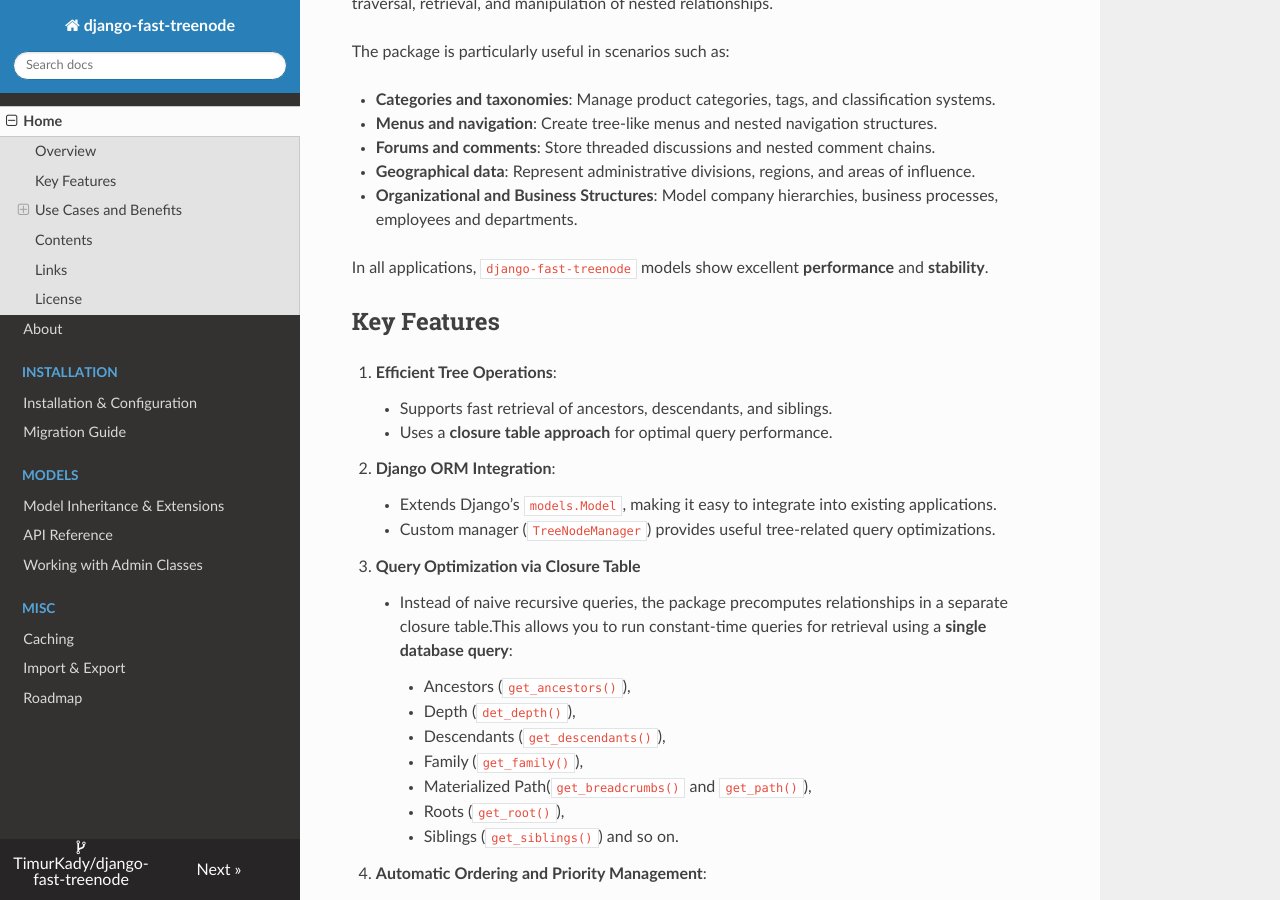
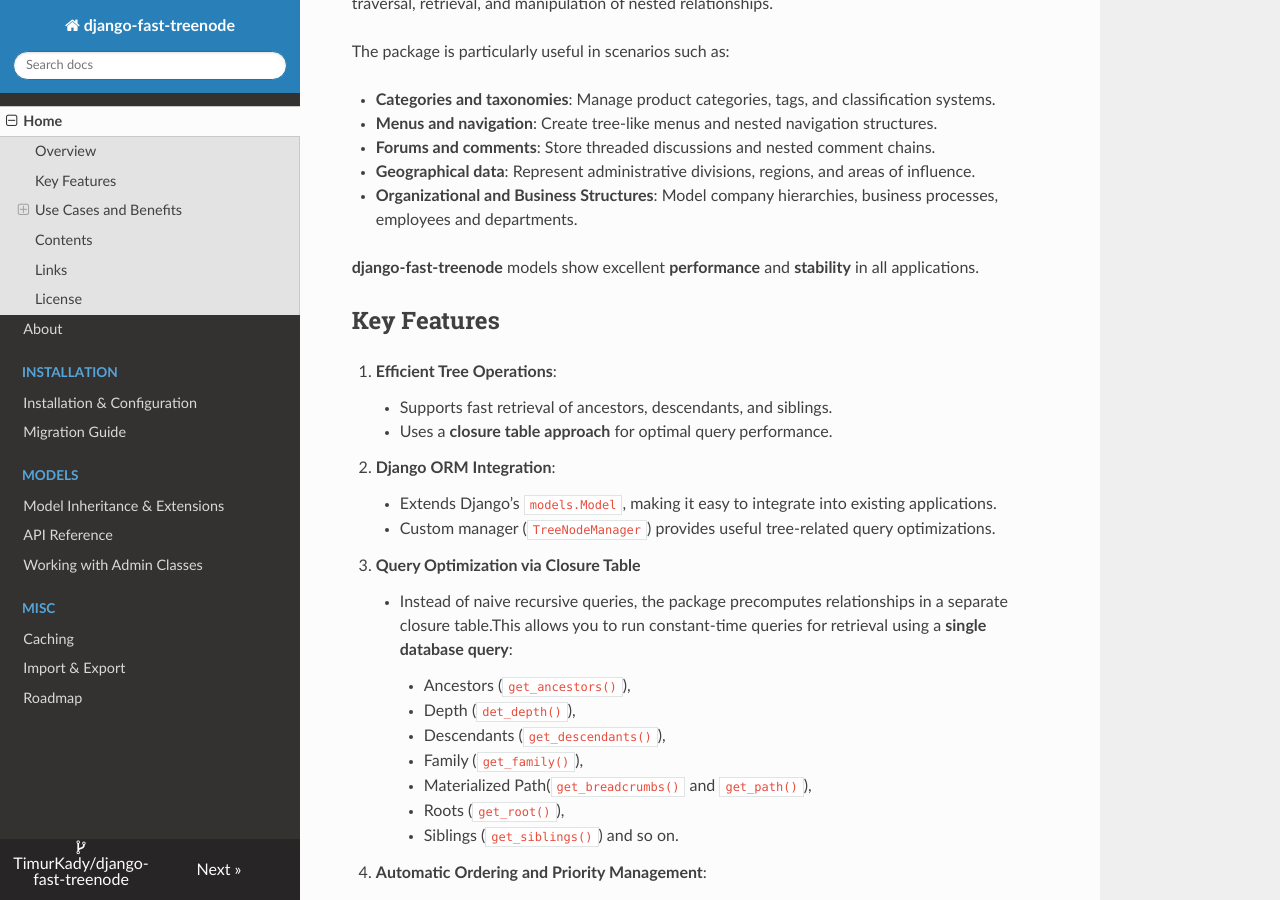
Before and after one commit to TimurKady/django-fast-treenode, an MkDocs documentation site: the page built from docs/index.md, in a window 1280 px wide and 900 px high, scrolled down 392 px. Built offline with MkDocs 1.6.1, drawn with Linux system fonts in a browser that asks for light colours; nearby versions of some CDN libraries.

```diff
--- a/docs/index.md
+++ b/docs/index.md
@@ -15,7 +15,7 @@ The package is particularly useful in scenarios such as:
 - **Geographical data**: Represent administrative divisions, regions, and areas of influence.
 - **Organizational and Business Structures**: Model company hierarchies, business processes, employees and departments.
 
-In all applications, `django-fast-treenode` models show excellent **performance** and **stability**.
+**django-fast-treenode** models show excellent **performance** and **stability** in all applications.
 
 ## Key Features
 
```
